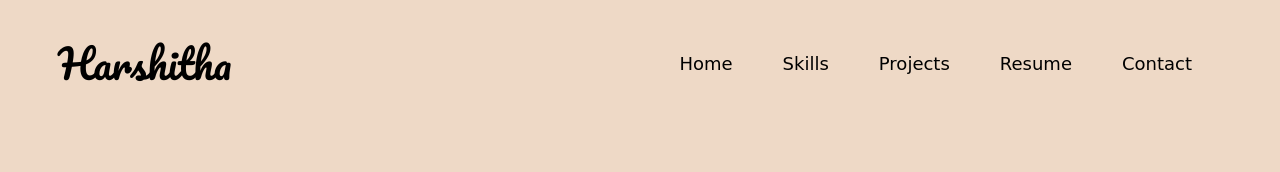
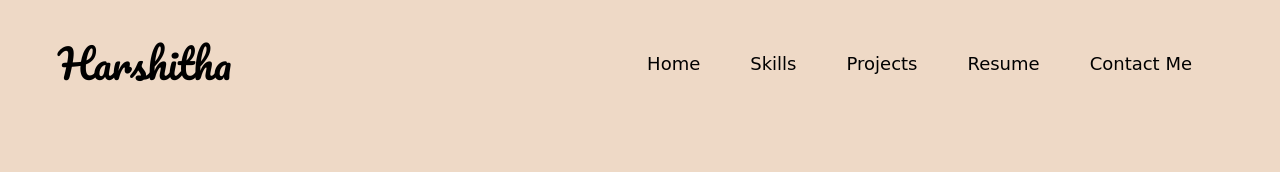
Before and after one commit to Harshithamarthala/codsoft2, a plain HTML site: page index.html in a window 1280 px wide. Shown: the top 172 px of the page. Drawn offline with Linux system fonts and the light colour scheme; files whose address does not match are found by name; a web font is replaced by a local one.

Commit message:
Update index.html

```diff
--- a/index.html
+++ b/index.html
@@ -19,7 +19,7 @@
             <a class="ele" href="#skills">Skills</a>
             <a class="ele" href="#projects">Projects</a>
             <a class="ele" href="#resume">Resume</a>
-            <a class="ele" href="#contact">Contact</a>
+            <a class="ele" href="#contact">Contact Me</a>
         </nav>
     </header>
 
```
